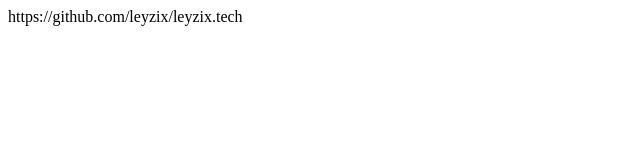
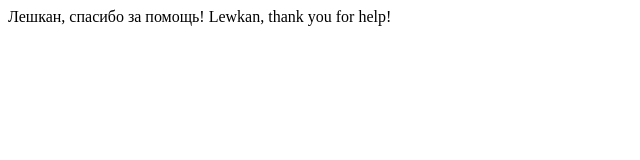
Before and after one commit to leyzix/leyzix.github.io, a plain HTML site: page index.html in a window 1280 px wide. Shown: the whole page, without its empty margins (0-640 px from the left). Drawn offline with Linux system fonts and the light colour scheme.

Commit message:
Update index.html

```diff
--- a/index.html
+++ b/index.html
@@ -4,6 +4,7 @@
     <!-- Служебная информация -->
   </head>
   <body>
-    <!-- Содержание leyzix -->
-  </body>https://github.com/leyzix/leyzix.tech
+    Лешкан, спасибо за помощь!
+    Lewkan, thank you for help!
+  </body>
 </html>
```
